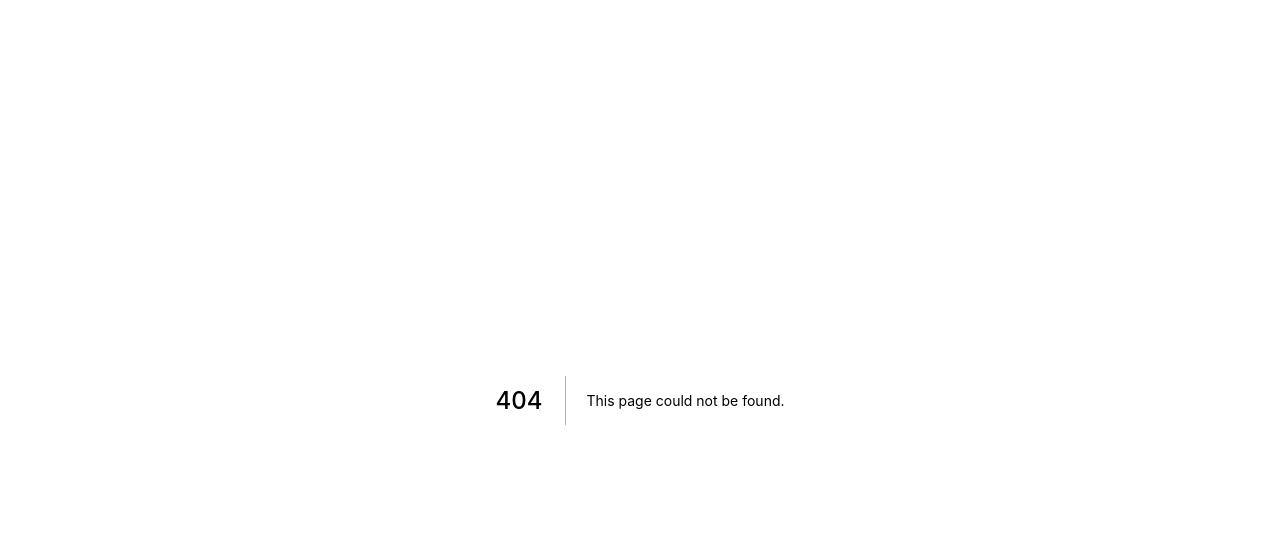
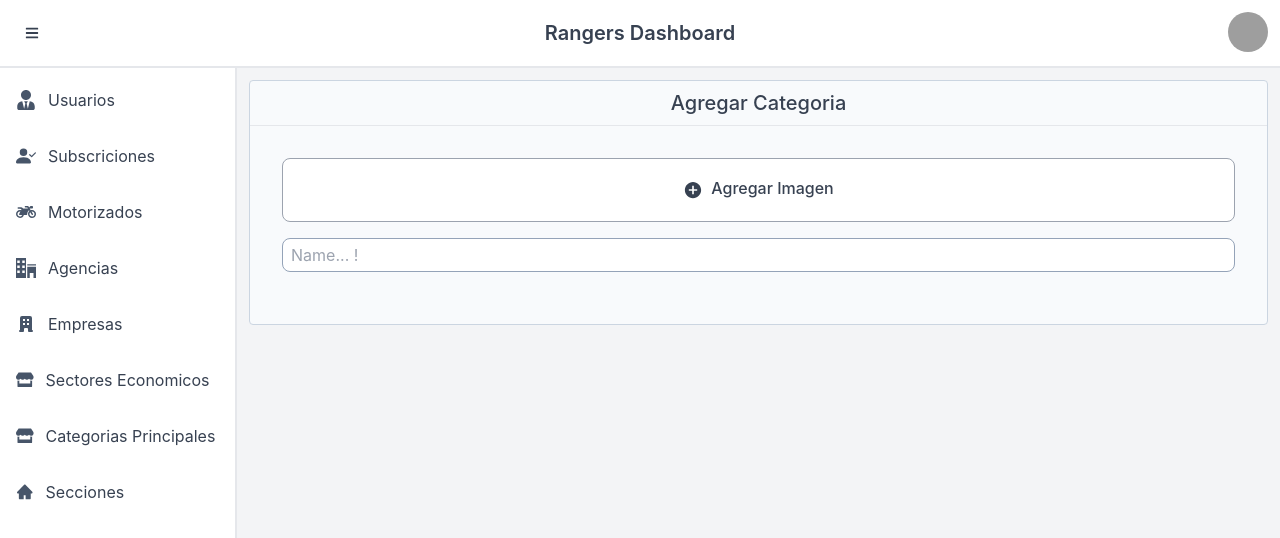
Before and after one commit to Frankmarc1/panelrangers, a Next.js app: page /categorias_principales/add in a window 1280 px wide. Before the commit this address had no page. Shown: the top 538 px of the page. Built offline with nearby package versions, Linux system fonts and the light colour scheme; grey boxes are pictures that could not be loaded.

Commit message:
crear pagina para formulario de categorias y componente

```diff
--- /dev/null
+++ b/src/components/MainCatories/FormMainCatories.tsx
@@ -0,0 +1,35 @@
+import { IoMdAddCircle } from "react-icons/io";
+import { Dashboard } from "../../layout/Dashboard/Dashboard"
+export const FormMainCategorys = () => {
+    return (
+        <Dashboard>
+            <div className="card border border-slate-300 bg-slate-50 rounded ">
+                <div className="card-header flex justify-center border-b py-2">
+                    <h3 className="card-title font-medium"> Agregar Categoria</h3>
+                </div>
+                <div className="card-body">
+                    <form>
+                        <div className="flex justify-center items-center w-full mb-4    ">
+                            <label htmlFor="dropzone-file" className="flex flex-col justify-center items-center w-full h-[4rem] bg-white rounded-lg border border-gray-400  cursor-pointer dark:hover:bg-bray-100 dark:bg-gray-100 hover:bg-gray-100 dark:border-gray-200 dark:hover:border-gray-50 dark:hover:bg-gray-300">
+                                <div className="flex  justify-center items-center pt-5 pb-6 font-medium">
+                                    <p className="font-semibold mt-1 mr-2 text-xl"><IoMdAddCircle /></p> Agregar Imagen
+                                </div>
+                                <input id="dropzone-file" type="file" className="hidden" />
+                            </label>
+                        </div>
+                        <div className='mb-5 '>
+                            <input
+                                type='text'
+                                id='name'
+                                placeholder="Name... !"
+                                className='w-full  rounded-lg border border-slate-400 px-2 py-1 hover:border-blue-500 focus:outline-none focus:ring focus:ring-blue-500/40 active:ring active:ring-blue-500/40'
+                            />
+                        </div>
+
+                    </form>
+                </div>
+
+            </div>
+        </Dashboard>
+    );
+}
--- /dev/null
+++ b/src/pages/categorias_principales/add/index.tsx
@@ -0,0 +1,7 @@
+import { FormMainCategorys } from "../../../components/MainCatories/FormMainCatories";
+const AddMainCategory=()=>{
+    return(
+       <FormMainCategorys/>
+    );
+}
+export default AddMainCategory;
```
